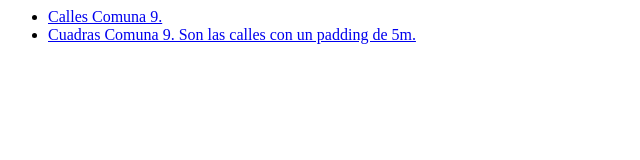
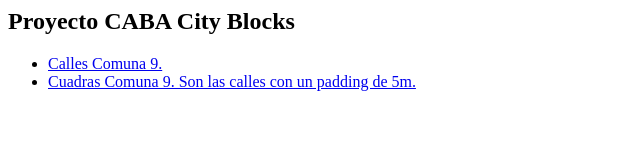
Before and after one commit to GAZ082/GAZ082.github.io, a plain HTML site: page index.html in a window 1280 px wide. Shown: the whole page, without its empty margins (0-640 px from the left). Drawn offline with Linux system fonts and the light colour scheme.

Commit message:
Actualización.

```diff
--- a/index.html
+++ b/index.html
@@ -1,6 +1,7 @@
 <html>
 <head></head>
 <body>
+    <h2>Proyecto CABA City Blocks</h2>
     <ul>
 <li><a href="c_9.html">Calles Comuna 9.</a></li>
 <li><a href="c_9_cuadras.html">Cuadras Comuna 9. Son las calles con un padding de 5m.</a></li>
```
